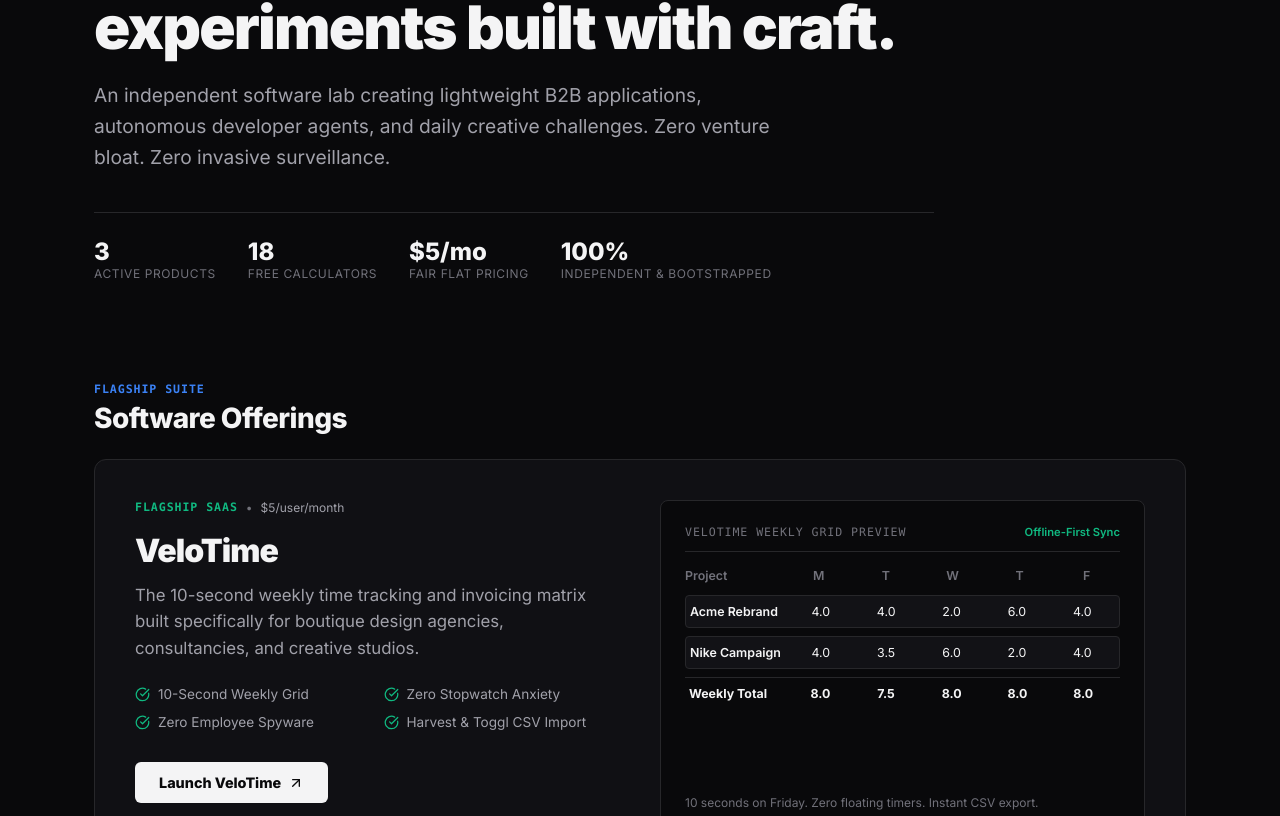
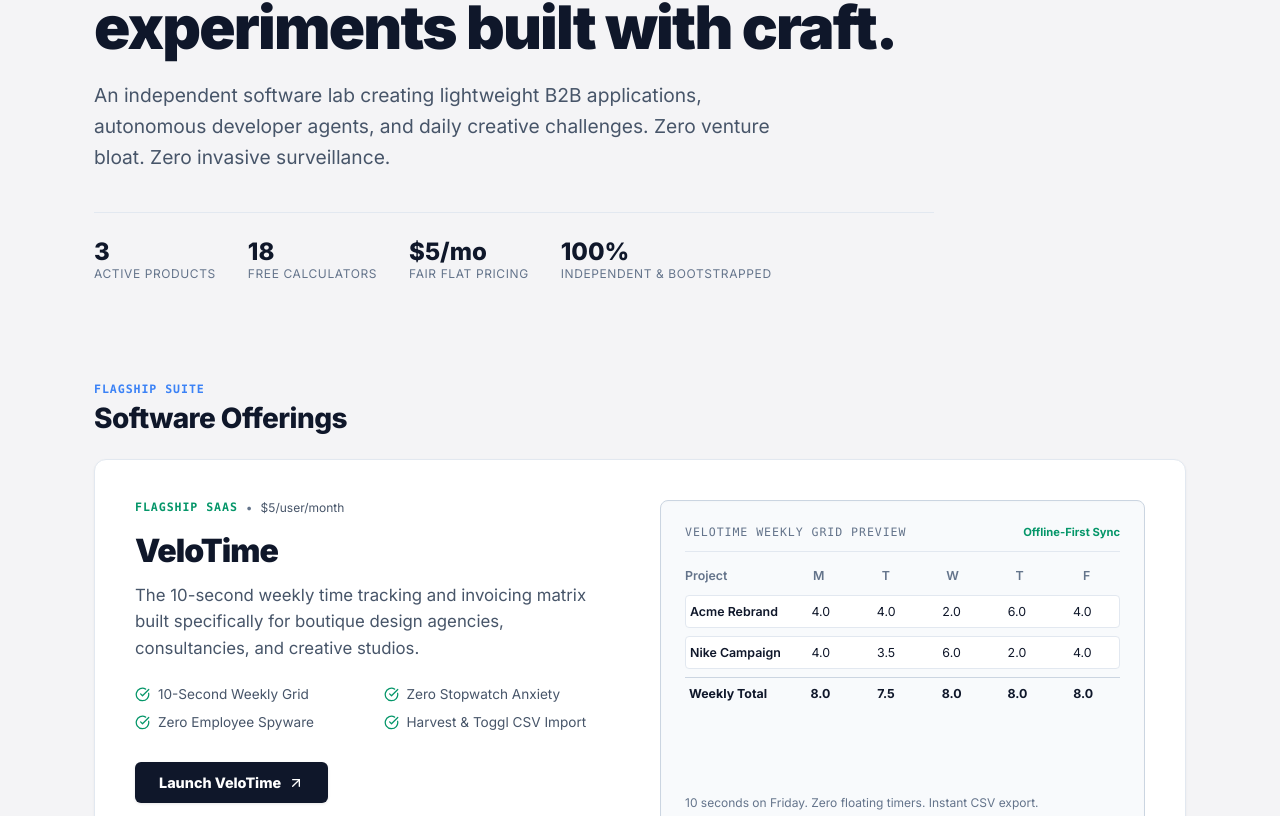
Before and after one commit to 1d2g/noble-lovelace, a Next.js app: page / in a window 1280 px wide. Shown: the part 284-1100 px from the top of the page. Built offline with nearby package versions, Linux system fonts and the light colour scheme.

Commit message:
feat(theme): switch dg.tools and games to clean off-white theme matching velotime

```diff
--- a/src/app/globals.css
+++ b/src/app/globals.css
@@ -1,17 +1,17 @@
 :root {
-  --bg-page: #09090b;
-  --bg-card: #121216;
-  --bg-card-hover: #18181f;
-  --bg-card-muted: #1c1c24;
-  --border-subtle: #27272a;
-  --border-hover: #3f3f46;
-  --border-bright: #52525b;
-  --text-primary: #f4f4f5;
-  --text-secondary: #a1a1aa;
-  --text-muted: #71717a;
-  --accent-blue: #3b82f6;
-  --accent-emerald: #10b981;
-  --accent-amber: #f59e0b;
+  --bg-page: #f4f4f6;
+  --bg-card: #ffffff;
+  --bg-card-hover: #fafafa;
+  --bg-card-muted: #f1f5f9;
+  --border-subtle: #e2e8f0;
+  --border-hover: #cbd5e1;
+  --border-bright: #94a3b8;
+  --text-primary: #0f172a;
+  --text-secondary: #475569;
+  --text-muted: #64748b;
+  --accent-blue: #2563eb;
+  --accent-emerald: #059669;
+  --accent-amber: #d97706;
 }
 
 * {
@@ -43,13 +43,14 @@
   align-items: center;
   justify-content: space-between;
   padding: 1rem 2rem;
-  background-color: rgba(9, 9, 11, 0.85);
+  background-color: rgba(255, 255, 255, 0.92);
   backdrop-filter: blur(12px);
   -webkit-backdrop-filter: blur(12px);
   border-bottom: 1px solid var(--border-subtle);
   position: sticky;
   top: 0;
   z-index: 100;
+  box-shadow: 0 1px 2px rgba(0, 0, 0, 0.03);
 }
 
 .nav-left {
@@ -99,8 +100,8 @@
 }
 
 .nav-cta {
-  background-color: #f4f4f5;
-  color: #09090b !important;
+  background-color: #0f172a;
+  color: #ffffff !important;
   font-size: 0.825rem;
   font-weight: 700;
   padding: 0.5rem 1rem;
@@ -109,10 +110,11 @@
   display: inline-flex;
   align-items: center;
   gap: 0.35rem;
+  box-shadow: 0 1px 2px rgba(0, 0, 0, 0.05);
 }
 
 .nav-cta:hover {
-  background-color: #ffffff;
+  background-color: #1e293b;
   transform: translateY(-1px);
 }
 
@@ -137,21 +139,22 @@
   border: 1px solid var(--border-subtle);
   border-radius: 12px;
   padding: 1.75rem;
-  transition: border-color 0.2s ease, transform 0.2s ease, background-color 0.2s ease;
+  transition: border-color 0.2s ease, transform 0.2s ease, box-shadow 0.2s ease;
   position: relative;
   overflow: hidden;
+  box-shadow: 0 1px 3px rgba(0, 0, 0, 0.04), 0 1px 2px rgba(0, 0, 0, 0.02);
 }
 
 .hub-card:hover {
   border-color: var(--border-hover);
-  background-color: var(--bg-card-hover);
+  box-shadow: 0 4px 14px rgba(0, 0, 0, 0.05);
 }
 
 /* Interactive Sliders & Inputs */
 input[type=range] {
   -webkit-appearance: none;
   width: 100%;
-  background: var(--bg-card-muted);
+  background: #e2e8f0;
   height: 6px;
   border-radius: 3px;
   outline: none;
@@ -162,9 +165,10 @@
   width: 18px;
   height: 18px;
   border-radius: 50%;
-  background: var(--text-primary);
+  background: #0f172a;
   cursor: pointer;
-  border: 2px solid #09090b;
+  border: 2px solid #ffffff;
+  box-shadow: 0 1px 3px rgba(0, 0, 0, 0.25);
   transition: transform 0.1s ease;
 }
 
--- a/src/app/page.tsx
+++ b/src/app/page.tsx
@@ -77,12 +77,12 @@
               gridTemplateColumns: 'repeat(auto-fit, minmax(300px, 1fr))',
               gap: '2.5rem',
               padding: '2.5rem',
-              backgroundColor: '#101014'
+              backgroundColor: '#ffffff'
             }}
           >
             <div>
               <div style={{ display: 'flex', alignItems: 'center', gap: '0.5rem', marginBottom: '1rem' }}>
-                <span className="mono-label" style={{ color: '#10b981', fontWeight: 700 }}>Flagship SaaS</span>
+                <span className="mono-label" style={{ color: '#059669', fontWeight: 700 }}>Flagship SaaS</span>
                 <span style={{ fontSize: '0.75rem', color: 'var(--text-muted)' }}>•</span>
                 <span style={{ fontSize: '0.75rem', color: 'var(--text-secondary)' }}>$5/user/month</span>
               </div>
@@ -97,19 +97,19 @@
 
               <div style={{ display: 'grid', gridTemplateColumns: '1fr 1fr', gap: '0.75rem', marginBottom: '2rem' }}>
                 <div style={{ display: 'flex', alignItems: 'center', gap: '0.5rem', fontSize: '0.85rem', color: 'var(--text-secondary)' }}>
-                  <CheckCircle size={15} style={{ color: '#10b981' }} />
+                  <CheckCircle size={15} style={{ color: '#059669' }} />
                   <span>10-Second Weekly Grid</span>
                 </div>
                 <div style={{ display: 'flex', alignItems: 'center', gap: '0.5rem', fontSize: '0.85rem', color: 'var(--text-secondary)' }}>
-                  <CheckCircle size={15} style={{ color: '#10b981' }} />
+                  <CheckCircle size={15} style={{ color: '#059669' }} />
                   <span>Zero Stopwatch Anxiety</span>
                 </div>
                 <div style={{ display: 'flex', alignItems: 'center', gap: '0.5rem', fontSize: '0.85rem', color: 'var(--text-secondary)' }}>
-                  <CheckCircle size={15} style={{ color: '#10b981' }} />
+                  <CheckCircle size={15} style={{ color: '#059669' }} />
                   <span>Zero Employee Spyware</span>
                 </div>
                 <div style={{ display: 'flex', alignItems: 'center', gap: '0.5rem', fontSize: '0.85rem', color: 'var(--text-secondary)' }}>
-                  <CheckCircle size={15} style={{ color: '#10b981' }} />
+                  <CheckCircle size={15} style={{ color: '#059669' }} />
                   <span>Harvest &amp; Toggl CSV Import</span>
                 </div>
               </div>
@@ -120,8 +120,8 @@
                   target="_blank"
                   rel="noopener noreferrer"
                   style={{
-                    backgroundColor: '#f4f4f5',
-                    color: '#09090b',
+                    backgroundColor: '#0f172a',
+                    color: '#ffffff',
                     fontWeight: 800,
                     fontSize: '0.9rem',
                     padding: '0.75rem 1.5rem',
@@ -129,7 +129,8 @@
                     display: 'inline-flex',
                     alignItems: 'center',
                     gap: '0.4rem',
-                    transition: 'all 0.15s ease'
+                    transition: 'all 0.15s ease',
+                    boxShadow: '0 1px 3px rgba(0,0,0,0.1)'
                   }}
                 >
                   <span>Launch VeloTime</span>
@@ -155,22 +156,23 @@
               </div>
             </div>
 
-            {/* Visual Matrix Mockup Preview */}
+            {/* Visual Matrix Mockup Preview (Clean VeloTime Spreadsheet Style) */}
             <div
               style={{
-                backgroundColor: '#09090b',
-                border: '1px solid var(--border-subtle)',
+                backgroundColor: '#f8fafc',
+                border: '1px solid #cbd5e1',
                 borderRadius: '8px',
                 padding: '1.5rem',
                 display: 'flex',
                 flexDirection: 'column',
-                justifyContent: 'space-between'
+                justifyContent: 'space-between',
+                boxShadow: 'inset 0 1px 2px rgba(0,0,0,0.02)'
               }}
             >
               <div>
-                <div style={{ display: 'flex', alignItems: 'center', justifyContent: 'space-between', marginBottom: '1rem', borderBottom: '1px solid var(--border-subtle)', paddingBottom: '0.75rem' }}>
+                <div style={{ display: 'flex', alignItems: 'center', justifyContent: 'space-between', marginBottom: '1rem', borderBottom: '1px solid #e2e8f0', paddingBottom: '0.75rem' }}>
                   <span className="mono-label" style={{ color: 'var(--text-muted)' }}>VeloTime Weekly Grid Preview</span>
-                  <span style={{ fontSize: '0.7rem', color: '#10b981', fontWeight: 600 }}>Offline-First Sync</span>
+                  <span style={{ fontSize: '0.7rem', color: '#059669', fontWeight: 700 }}>Offline-First Sync</span>
                 </div>
 
                 <div style={{ display: 'flex', flexDirection: 'column', gap: '0.5rem', fontSize: '0.775rem' }}>
@@ -183,7 +185,7 @@
                     <span style={{ textAlign: 'center' }}>F</span>
                   </div>
 
-                  <div style={{ display: 'grid', gridTemplateColumns: '1.5fr 1fr 1fr 1fr 1fr 1fr', padding: '0.5rem 0.25rem', backgroundColor: 'var(--bg-card)', borderRadius: '4px', border: '1px solid var(--border-subtle)' }}>
+                  <div style={{ display: 'grid', gridTemplateColumns: '1.5fr 1fr 1fr 1fr 1fr 1fr', padding: '0.5rem 0.25rem', backgroundColor: '#ffffff', borderRadius: '4px', border: '1px solid #e2e8f0' }}>
                     <span style={{ fontWeight: 600, color: 'var(--text-primary)' }}>Acme Rebrand</span>
                     <span style={{ textAlign: 'center' }}>4.0</span>
                     <span style={{ textAlign: 'center' }}>4.0</span>
@@ -192,7 +194,7 @@
                     <span style={{ textAlign: 'center' }}>4.0</span>
                   </div>
 
-                  <div style={{ display: 'grid', gridTemplateColumns: '1.5fr 1fr 1fr 1fr 1fr 1fr', padding: '0.5rem 0.25rem', backgroundColor: 'var(--bg-card)', borderRadius: '4px', border: '1px solid var(--border-subtle)' }}>
+                  <div style={{ display: 'grid', gridTemplateColumns: '1.5fr 1fr 1fr 1fr 1fr 1fr', padding: '0.5rem 0.25rem', backgroundColor: '#ffffff', borderRadius: '4px', border: '1px solid #e2e8f0' }}>
                     <span style={{ fontWeight: 600, color: 'var(--text-primary)' }}>Nike Campaign</span>
                     <span style={{ textAlign: 'center' }}>4.0</span>
                     <span style={{ textAlign: 'center' }}>3.5</span>
@@ -201,7 +203,7 @@
                     <span style={{ textAlign: 'center' }}>4.0</span>
                   </div>
 
-                  <div style={{ display: 'grid', gridTemplateColumns: '1.5fr 1fr 1fr 1fr 1fr 1fr', padding: '0.5rem 0.25rem', borderTop: '1px solid var(--border-subtle)', fontWeight: 700, color: 'var(--text-primary)' }}>
+                  <div style={{ display: 'grid', gridTemplateColumns: '1.5fr 1fr 1fr 1fr 1fr 1fr', padding: '0.5rem 0.25rem', borderTop: '1px solid #cbd5e1', fontWeight: 700, color: 'var(--text-primary)' }}>
                     <span>Weekly Total</span>
                     <span style={{ textAlign: 'center' }}>8.0</span>
                     <span style={{ textAlign: 'center' }}>7.5</span>
@@ -219,9 +221,9 @@
           </div>
 
           {/* Card 2: UX Auditor Agent */}
-          <div className="hub-card" style={{ gridColumn: 'span 6' }}>
+          <div className="hub-card" style={{ gridColumn: 'span 6', backgroundColor: '#ffffff' }}>
             <div style={{ display: 'flex', alignItems: 'center', gap: '0.5rem', marginBottom: '0.75rem' }}>
-              <span className="mono-label" style={{ color: '#3b82f6', fontWeight: 700 }}>Autonomous Agent</span>
+              <span className="mono-label" style={{ color: '#2563eb', fontWeight: 700 }}>Autonomous Agent</span>
               <span style={{ fontSize: '0.75rem', color: 'var(--text-muted)' }}>•</span>
               <span style={{ fontSize: '0.75rem', color: 'var(--text-secondary)' }}>Production Internal</span>
             </div>
@@ -235,16 +237,16 @@
             </p>
 
             <div style={{ display: 'flex', gap: '0.5rem', flexWrap: 'wrap', fontSize: '0.75rem', color: 'var(--text-muted)' }}>
-              <span style={{ backgroundColor: 'var(--bg-card-muted)', padding: '0.2rem 0.5rem', borderRadius: '4px' }}>Headless Playwright</span>
-              <span style={{ backgroundColor: 'var(--bg-card-muted)', padding: '0.2rem 0.5rem', borderRadius: '4px' }}>Gemini Vision Engine</span>
-              <span style={{ backgroundColor: 'var(--bg-card-muted)', padding: '0.2rem 0.5rem', borderRadius: '4px' }}>Token Linter</span>
+              <span style={{ backgroundColor: 'var(--bg-card-muted)', padding: '0.2rem 0.5rem', borderRadius: '4px', border: '1px solid var(--border-subtle)' }}>Headless Playwright</span>
+              <span style={{ backgroundColor: 'var(--bg-card-muted)', padding: '0.2rem 0.5rem', borderRadius: '4px', border: '1px solid var(--border-subtle)' }}>Gemini Vision Engine</span>
+              <span style={{ backgroundColor: 'var(--bg-card-muted)', padding: '0.2rem 0.5rem', borderRadius: '4px', border: '1px solid var(--border-subtle)' }}>Token Linter</span>
             </div>
           </div>
 
           {/* Card 3: Quick-Matrix Extension */}
-          <div className="hub-card" style={{ gridColumn: 'span 6' }}>
+          <div className="hub-card" style={{ gridColumn: 'span 6', backgroundColor: '#ffffff' }}>
             <div style={{ display: 'flex', alignItems: 'center', gap: '0.5rem', marginBottom: '0.75rem' }}>
-              <span className="mono-label" style={{ color: '#f59e0b', fontWeight: 700 }}>Extension Suite</span>
+              <span className="mono-label" style={{ color: '#d97706', fontWeight: 700 }}>Extension Suite</span>
               <span style={{ fontSize: '0.75rem', color: 'var(--text-muted)' }}>•</span>
               <span style={{ fontSize: '0.75rem', color: 'var(--text-secondary)' }}>In Development</span>
             </div>
@@ -258,9 +260,9 @@
             </p>
 
             <div style={{ display: 'flex', gap: '0.5rem', flexWrap: 'wrap', fontSize: '0.75rem', color: 'var(--text-muted)' }}>
-              <span style={{ backgroundColor: 'var(--bg-card-muted)', padding: '0.2rem 0.5rem', borderRadius: '4px' }}>Chrome Web Store</span>
-              <span style={{ backgroundColor: 'var(--bg-card-muted)', padding: '0.2rem 0.5rem', borderRadius: '4px' }}>Keyboard First</span>
-              <span style={{ backgroundColor: 'var(--bg-card-muted)', padding: '0.2rem 0.5rem', borderRadius: '4px' }}>Figma Integration</span>
+              <span style={{ backgroundColor: 'var(--bg-card-muted)', padding: '0.2rem 0.5rem', borderRadius: '4px', border: '1px solid var(--border-subtle)' }}>Chrome Web Store</span>
+              <span style={{ backgroundColor: 'var(--bg-card-muted)', padding: '0.2rem 0.5rem', borderRadius: '4px', border: '1px solid var(--border-subtle)' }}>Keyboard First</span>
+              <span style={{ backgroundColor: 'var(--bg-card-muted)', padding: '0.2rem 0.5rem', borderRadius: '4px', border: '1px solid var(--border-subtle)' }}>Figma Integration</span>
             </div>
           </div>
         </div>
@@ -270,7 +272,7 @@
       <section id="daily-games" style={{ marginTop: '5rem' }}>
         <div style={{ display: 'flex', alignItems: 'center', justifyContent: 'space-between', marginBottom: '1.5rem' }}>
           <div>
-            <span className="mono-label" style={{ color: '#10b981', fontWeight: 700 }}>Daily Micro-Challenges</span>
+            <span className="mono-label" style={{ color: '#059669', fontWeight: 700 }}>Daily Micro-Challenges</span>
             <h2 style={{ fontSize: '1.75rem', fontWeight: 800, letterSpacing: '-0.02em', marginTop: '0.2rem' }}>
               Daily Designer Games
             </h2>
@@ -298,7 +300,7 @@
             className="hub-card"
             style={{
               padding: '2rem',
-              backgroundColor: '#101014',
+              backgroundColor: '#ffffff',
               display: 'flex',
               flexDirection: 'column',
               justifyContent: 'space-between'
@@ -306,7 +308,7 @@
           >
             <div>
               <div style={{ display: 'flex', alignItems: 'center', gap: '0.5rem', marginBottom: '0.75rem' }}>
-                <span className="mono-label" style={{ color: '#10b981', fontWeight: 700 }}>Featured Challenge</span>
+                <span className="mono-label" style={{ color: '#059669', fontWeight: 700 }}>Featured Challenge</span>
                 <span style={{ fontSize: '0.75rem', color: 'var(--text-muted)' }}>•</span>
                 <span style={{ fontSize: '0.75rem', color: 'var(--text-secondary)' }}>Live on /games/logo-balance</span>
               </div>
@@ -320,7 +322,7 @@
               </p>
 
               {/* Mini visual teaser */}
-              <div style={{ backgroundColor: '#000000', borderRadius: '8px', border: '1px solid var(--border-subtle)', padding: '1.25rem', display: 'flex', alignItems: 'center', justifyContent: 'center', gap: '2rem', marginBottom: '1.5rem' }}>
+              <div style={{ backgroundColor: '#f8fafc', borderRadius: '8px', border: '1px solid var(--border-subtle)', padding: '1.25rem', display: 'flex', alignItems: 'center', justifyContent: 'center', gap: '2rem', marginBottom: '1.5rem' }}>
                 {/* Mini Google G snippet */}
                 <svg viewBox="-50 -50 100 100" width="48" height="48">
                   <path d="M 34 -34 A 48 48 0 0 0 -34 -34 L -24 -24 A 34 34 0 0 1 24 -24 Z" fill="#EA4335" />
@@ -344,8 +346,8 @@
             <Link
               href="/games/logo-balance"
               style={{
-                backgroundColor: '#f4f4f5',
-                color: '#09090b',
+                backgroundColor: '#0f172a',
+                color: '#ffffff',
                 fontSize: '0.875rem',
                 fontWeight: 800,
                 padding: '0.75rem 1.5rem',
@@ -354,7 +356,8 @@
                 alignItems: 'center',
                 justifyContent: 'center',
                 gap: '0.4rem',
-                transition: 'all 0.15s ease'
+                transition: 'all 0.15s ease',
+                boxShadow: '0 1px 3px rgba(0,0,0,0.1)'
               }}
             >
               <span>Play Logo Balance</span>
```
Also changed, not shown: src/app/components/DailyKerningGame.tsx (+6 -5 lines), src/app/components/DesignUtilities.tsx (+5 -4 lines), src/app/games/logo-balance/LogoBalanceGame.tsx (+36 -32 lines), src/app/games/page.tsx (+8 -6 lines).
